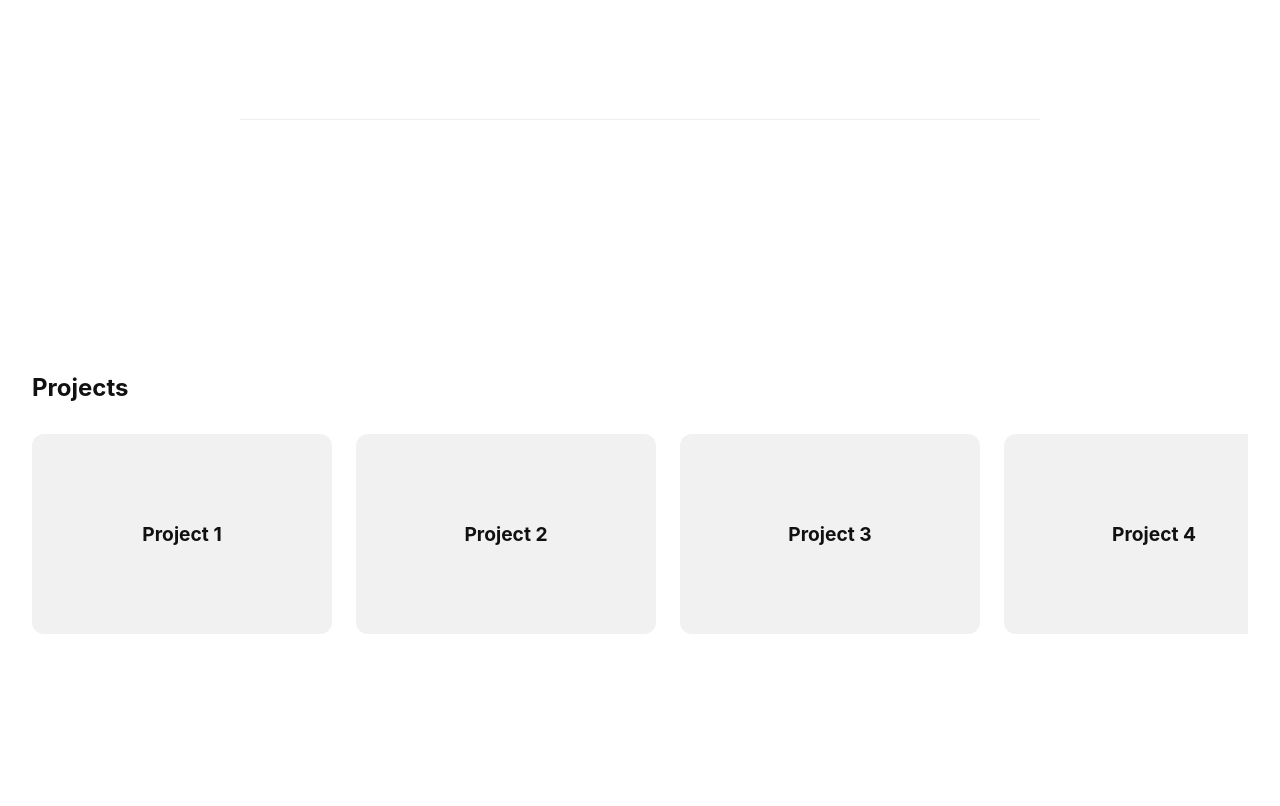
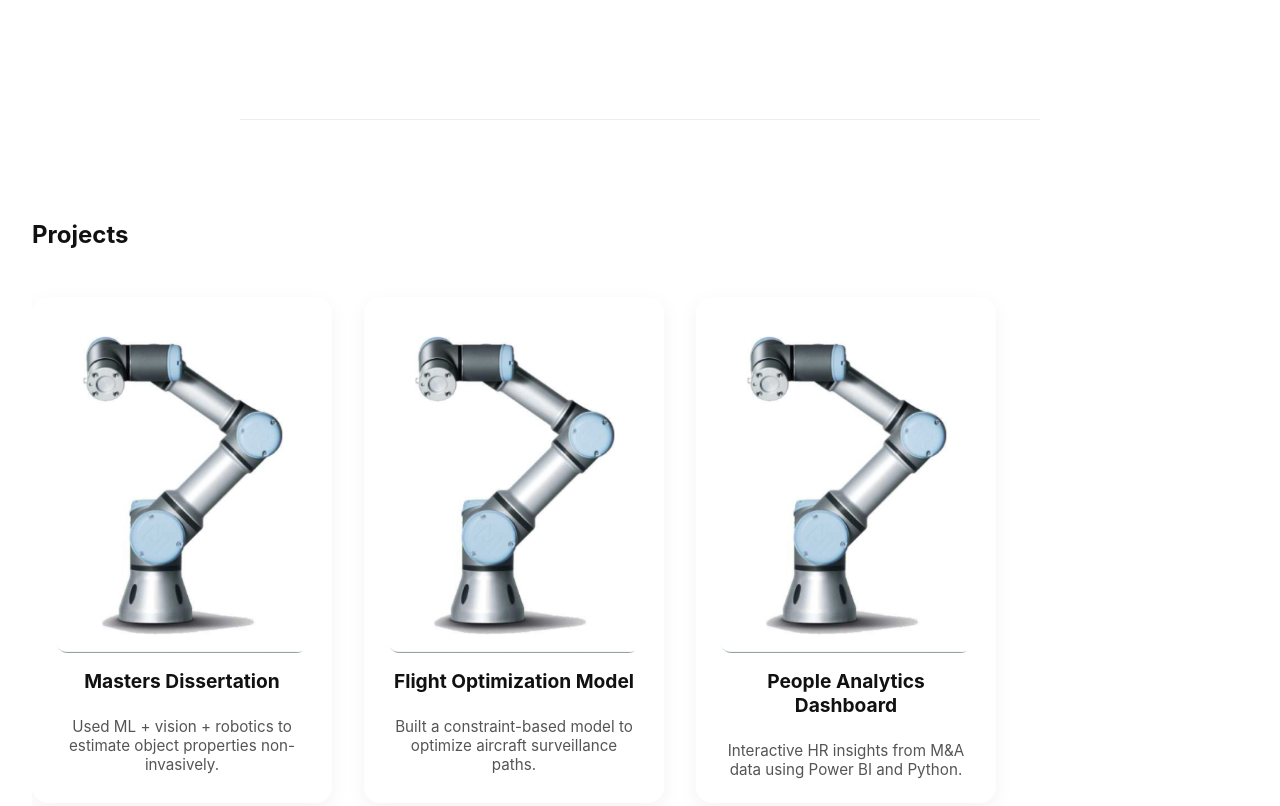
Before and after one commit to Neil-Basson/Portfolio, a plain HTML site: page index.html in a window 1280 px wide. Shown: the part 1480-2286 px from the top of the page. Drawn offline with Linux system fonts and the light colour scheme.

Commit message:
change 2

```diff
--- a/index.html
+++ b/index.html
@@ -18,15 +18,28 @@
     <p>I care about solving real-world problems with data. I enjoy working with people and systems alike.</p>
   </section>
 
-  <section class="section projects">
+  <section id="projects" class="section projects">
     <h2>Projects</h2>
     <div class="horizontal-scroll">
-      <div class="project-card">Project 1</div>
-      <div class="project-card">Project 2</div>
-      <div class="project-card">Project 3</div>
-      <div class="project-card">Project 4</div>
+      <div class="project-card">
+        <img src="images/project1.png" alt="Project 1" />
+        <h3>Masters Dissertation</h3>
+        <p>Used ML + vision + robotics to estimate object properties non-invasively.</p>
+      </div>
+      <div class="project-card">
+        <img src="images/project2.png" alt="Project 2" />
+        <h3>Flight Optimization Model</h3>
+        <p>Built a constraint-based model to optimize aircraft surveillance paths.</p>
+      </div>
+      <div class="project-card">
+        <img src="images/project3.png" alt="Project 3" />
+        <h3>People Analytics Dashboard</h3>
+        <p>Interactive HR insights from M&A data using Power BI and Python.</p>
+      </div>
+      <!-- Add more cards as needed -->
     </div>
   </section>
+
 
   <section class="section contact">
     <h2>Contact</h2>
--- a/style.css
+++ b/style.css
@@ -37,23 +37,44 @@
   .horizontal-scroll {
     display: flex;
     overflow-x: auto;
-    gap: 1.5rem;
-    padding-bottom: 2rem;
+    gap: 2rem;
     scroll-snap-type: x mandatory;
+    padding: 1rem 0;
     -webkit-overflow-scrolling: touch;
   }
 
   .project-card {
+    scroll-snap-align: start;
+    background: #fff;
+    border-radius: 16px;
+    box-shadow: 0 6px 20px rgba(0, 0, 0, 0.05);
     min-width: 300px;
-    height: 200px;
-    background: #f1f1f1;
+    max-width: 300px;
+    padding: 1.5rem;
     flex-shrink: 0;
-    scroll-snap-align: start;
+    text-align: center;
+    display: flex;
+    flex-direction: column;
+    gap: 1rem;
+    transition: transform 0.2s ease;
+  }
+
+  .project-card:hover {
+    transform: translateY(-5px);
+  }
+
+  .project-card img {
+    width: 100%;
+    height: auto;
     border-radius: 12px;
-    padding: 1rem;
-    display: flex;
-    align-items: center;
-    justify-content: center;
-    font-weight: bold;
+  }
+
+  .project-card h3 {
     font-size: 1.2rem;
+    margin-bottom: 0.5rem;
   }
+
+  .project-card p {
+    font-size: 0.95rem;
+    color: #555;
+  }
```
Also changed, not shown: images/project1.png (added), images/project2.png (added), images/project3.png (added), script.js (line endings or trailing spaces).
